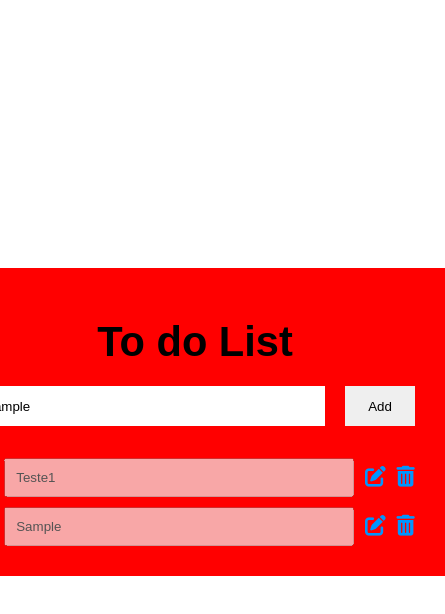
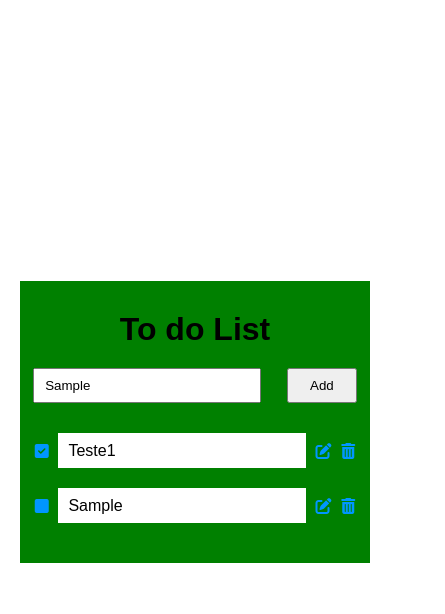
Before and after one commit to FelipeSDS23/To-do-list, a plain HTML site: page index.html in a window 390 px wide. Both pictures are taken after typing "Sample" into the empty fields and a click on the input "Add". Shown: the whole page, 445 px wide, since content can reach past the window. Drawn offline with Linux system fonts and the light colour scheme.

Commit message:
Enviando todos os arquivos

```diff
--- a/css/style.css
+++ b/css/style.css
@@ -1,10 +1,10 @@
 :root {
-    --form-color: #ff0000;
+    --form-color: green;
     --icons-color: #0096ff;
     --main-font: 'Ubuntu', sans-serif;
 }
 
-*{
+* {
     margin: 0;
     padding: 0;
     box-sizing: border-box;
@@ -12,8 +12,8 @@
 }
 
 body {
-    min-height: 100vh;
-    min-width: 100vw;
+    height: 100vh;
+    width: 100vw;
     overflow-x: hidden;
     display: flex;
     justify-content: center;
@@ -22,58 +22,101 @@ body {
 
 .todoApp {
     background-color: var(--form-color);
-    padding: 20px 0;
+    min-height: 100px;
+    min-width: 450px;
+    padding: 20px;
 }
 
 /*Formulario*/
 .formDiv {
-    min-height: 130px;
-    width: 500px;
-    font-size: 1.3em;
+    width: 100%;
+    background-color: var(--form-color);
 }
-.formDiv > h1 {
+
+.formDiv>h1 {
     text-align: center;
-    margin: 30px 10px 10px 10px;
 }
-.formDiv > .form > input {
-    height: 40px;
-    margin: 10px;
-    border: none;
+
+.formDiv>.form {
+    display: flex;
+    justify-content: space-around;
+    margin: 20px 0px;
 }
-.formDiv > .form > .inputTask {
-    width: 350px;
+
+.formDiv>.form>.inputTask {
+    width: 65%;
+    height: 35px;
     padding: 10px;
 }
-.formDiv > .form > .submitBtn {
-    width: 70px;
+
+.formDiv>.form>.submitBtn {
+    width: 20%;
+    height: 35px;
     cursor: pointer;
 }
-.formDiv > .form {
-    display: flex;
-    justify-content: center;
-    margin: 10px;
-}
+
 /*Fim Formulario*/
 
 /*Lista*/
-.listDiv {
-    min-width: 400px;
-    font-size: 1.3em;
+.taskList {
+    width: 100%;
+    background-color: var(--form-color);
 }
-.listDiv > .taskList {
-    list-style-type: none;
-}
-.listDiv > .taskList > .taskLi {
+
+.taskList>.taskLi {
+    position: relative;
     display: flex;
     justify-content: space-around;
     align-items: center;
-    margin: 10px 25px;
-}
-.listDiv > .taskList > .taskLi > .icon {
-    color: var(--icons-color);
-}
-.listDiv > .taskList > .taskLi > .taskName {
-    min-width: 350px;
+
     padding: 10px;
 }
+
+.taskList>.taskLi>.taskName {
+    width: 75%;
+    height: 35px;
+    line-height: 35px;
+    background-color: white;
+    padding: 0px 10px;
+}
+
+.taskList>.taskLi .icon {
+    color: var(--icons-color);
+    cursor: pointer;
+}
+
+.editDiv {
+    position: absolute;
+    justify-content: space-around;
+    align-items: center;
+    background-color: var(--form-color);
+    width: 100%;
+    height: 35px;
+}
+
+.showEditDiv {
+    display: flex;
+}
+
+.hideEditDiv {
+    display: none;
+}
+
+.editDiv>.editInput {
+    width: 75%;
+    height: 35px;
+    padding: 10px;
+}
+
+.editDiv>.icon {
+    width: 5%;
+}
+
 /*Fim Lista*/
+
+@media screen and (max-width: 600px) {
+    .todoApp {
+        min-width: 350px;
+        padding: 30px 0px;
+    }
+}
--- a/index.html
+++ b/index.html
@@ -16,7 +16,7 @@
         <div class="formDiv">
             <h1>To do List</h1>
             <form action="#" class="form" id="form">
-                <input type="text" id="inputTask" placeholder="New Item" class="inputTask">
+                <input type="text" id="inputTask" placeholder="New Item" class="inputTask" maxlength="35">
                 <input type="submit" value="Add" class="submitBtn" id="submitBtn">
             </form>
         </div>
@@ -24,9 +24,12 @@
             <ul id="taskList" class="taskList">
                 <!--
                 <li id="taskLi" class="taskLi">
-                ****<i class="fa-sharp fa-solid fa-square icon"></i>****
                     <i class="fa-sharp fa-solid fa-square-check icon"></i>
-                    <input type="text" id="taskName" class="taskName" value="Texto teste" disabled>
+                    <p id="taskName" class="taskName">Tarefa teste</p>
+                    <div class="editDiv">
+                        <input type="text" class="editInput" id="editInput">
+                        <i class="fa-solid fa-check icon"></i>
+                    </div>
                     <i class="fa-sharp fa-solid fa-pen-to-square icon"></i>
                     <i class="fa-solid fa-trash-can icon"></i>
                 </li>
--- a/js/script.js
+++ b/js/script.js
@@ -4,66 +4,60 @@
     //Armazenamento do DOM em variáveis
     const form = document.querySelector("#form");
     const inputTask = document.querySelector("#inputTask");
-    const submitBtn = document.querySelector("#submitBtn");
     const ul = document.querySelector("#taskList");
     //Fim armazenamento do DOM em variáveis
 
     //Obj lista
-    const taskListArray = [
-        {
-            name: "Teste1",
-            completed: true,
-        }
-    ]
+    const taskListArray = [{name: "Teste1", completed: true,}];
     //Fim Obj lista
 
     //Event listeners
-    form.addEventListener("submit", e => {
+    form.addEventListener("submit", (e) => {
         e.preventDefault();
         if (!inputTask.value) return;
         const obj = createObject(inputTask.value);
+        taskListArray.push(obj);
         renderLis(taskListArray);
-    })
+    });
+
 
     ul.addEventListener("click", e => {
         const el = e.target;
-        const li = el.parentElement;
-        const taskName = li.querySelector(".taskName").value;
-        const arrIndex = taskListArray.indexOf(taskListArray.filter(function (obj) {
-            return obj.name === taskName;
-        })[0]);
+        let li = el.parentElement;
 
-        if (el.hasAttribute('btnActionRemove')) {
-            taskListArray.splice(arrIndex, 1);
-            el.parentElement.remove(li);
+        //Qualquer elemento clicado dentro da UL vai retornar no Dom até acha sua LI pai
+        if(el.nodeName !== "LI" && el.nodeName !== "P" && el.nodeName !== "UL"){
+            while(li.nodeName !== "LI") {
+                li = li.parentElement;
+            }
         }
 
-        /*
-        if (el.hasAttribute('btnActionEdit')) {
-            if (li.querySelector(".taskName").disabled === true) {
-                li.querySelector(".taskName").disabled = false
-            } else {
-                li.querySelector(".taskName").disabled = true
-            }
+        let liList = ul.getElementsByTagName("li");
+        liList = Array.from(liList);
 
-            taskListArray.forEach((element, index) => {
-                if (index === arrIndex){
-                    element.name = taskName;
-                }
-            });
+        const arrIndex = liList.indexOf(li);
 
-            //console.log(taskListArray[arrIndex])
-            //console.log(typeof taskName)
-            //console.log(taskListArray[arrIndex].name)
-            //taskListArray[arrIndex].name = taskName;
-        }
-        */
+        const div = li.querySelector("#editDiv");
 
         if (el.hasAttribute('btnActionCheck')) {
             taskListArray[arrIndex].completed = !taskListArray[arrIndex].completed;
             renderLis(taskListArray);
         }
+        if (el.hasAttribute('btnActionEdit')) {
+            div.setAttribute("class", "editDiv showEditDiv");
+        }
+        if(el.hasAttribute('btnActionConfirm')){
+            const editInput = li.querySelector(".editInput").value;
+            taskListArray[arrIndex].name = editInput;
+            renderLis(taskListArray);
+            div.setAttribute("class", "editDiv hideEditDiv");
+        }
+        if (el.hasAttribute('btnActionRemove')) {
+            taskListArray.splice(arrIndex, 1);
+            renderLis(taskListArray);
+        }
     })
+
     //Fim event listeners
 
     //Funções
@@ -72,35 +66,45 @@
             name: name,
             completed: false,
         };
-        taskListArray.push(obj);
         return obj;
     };
 
     function createLi(obj) {
-        let li = document.createElement("li");
+        const li = document.createElement("li");
         li.classList.add("taskLi");
-        let checkBtn = document.createElement("i");
-        checkBtn.setAttribute("class", "fa-sharp fa-solid fa-square icon")
-        checkBtn.setAttribute("btnActionCheck", "true")
+        const checkBtn = document.createElement("i");
+        checkBtn.setAttribute("class", "fa-sharp fa-solid fa-square icon");
+        checkBtn.setAttribute("btnActionCheck", "true");
         if (obj.completed) {
             checkBtn.classList.replace("fa-square", "fa-square-check");
         }
-        let input = document.createElement("input");
-        input.classList.add("taskName");
-        input.setAttribute("type", "text");
-        input.setAttribute("disabled", "true");
-        input.value = obj.name;
-        let editBtn = document.createElement("i");
-        editBtn.setAttribute("class", "fa-sharp fa-solid fa-pen-to-square icon")
-        editBtn.setAttribute("btnActionEdit", "true")
-        let remove = document.createElement("i");
-        remove.setAttribute("class", "fa-solid fa-trash-can icon")
-        remove.setAttribute("btnActionRemove", "true")
+        const paragraph = document.createElement("p");
+        paragraph.classList.add("taskName");
+        paragraph.textContent = obj.name;
+
+        const div = document.createElement("div");
+        div.setAttribute("class", "editDiv hideEditDiv");
+        div.setAttribute("id", "editDiv");
+        const input = document.createElement("input");
+        input.setAttribute("class", "editInput");
+        const confirmEditBtn = document.createElement("i");
+        confirmEditBtn.setAttribute("class", "fa-solid fa-check icon");
+        confirmEditBtn.setAttribute("btnActionConfirm", "true");
+        div.appendChild(input);
+        div.appendChild(confirmEditBtn);
+
+        const editBtn = document.createElement("i");
+        editBtn.setAttribute("class", "fa-sharp fa-solid fa-pen-to-square icon");
+        editBtn.setAttribute("btnActionEdit", "true");
+        const removeBtn = document.createElement("i");
+        removeBtn.setAttribute("class", "fa-solid fa-trash-can icon");
+        removeBtn.setAttribute("btnActionRemove", "true");
 
         li.appendChild(checkBtn);
-        li.appendChild(input);
+        li.appendChild(paragraph);
+        li.appendChild(div);
         li.appendChild(editBtn);
-        li.appendChild(remove);
+        li.appendChild(removeBtn);
 
         return li;
     };
@@ -114,5 +118,4 @@
     }
     //Fim Funções
 
-
 })()
```
